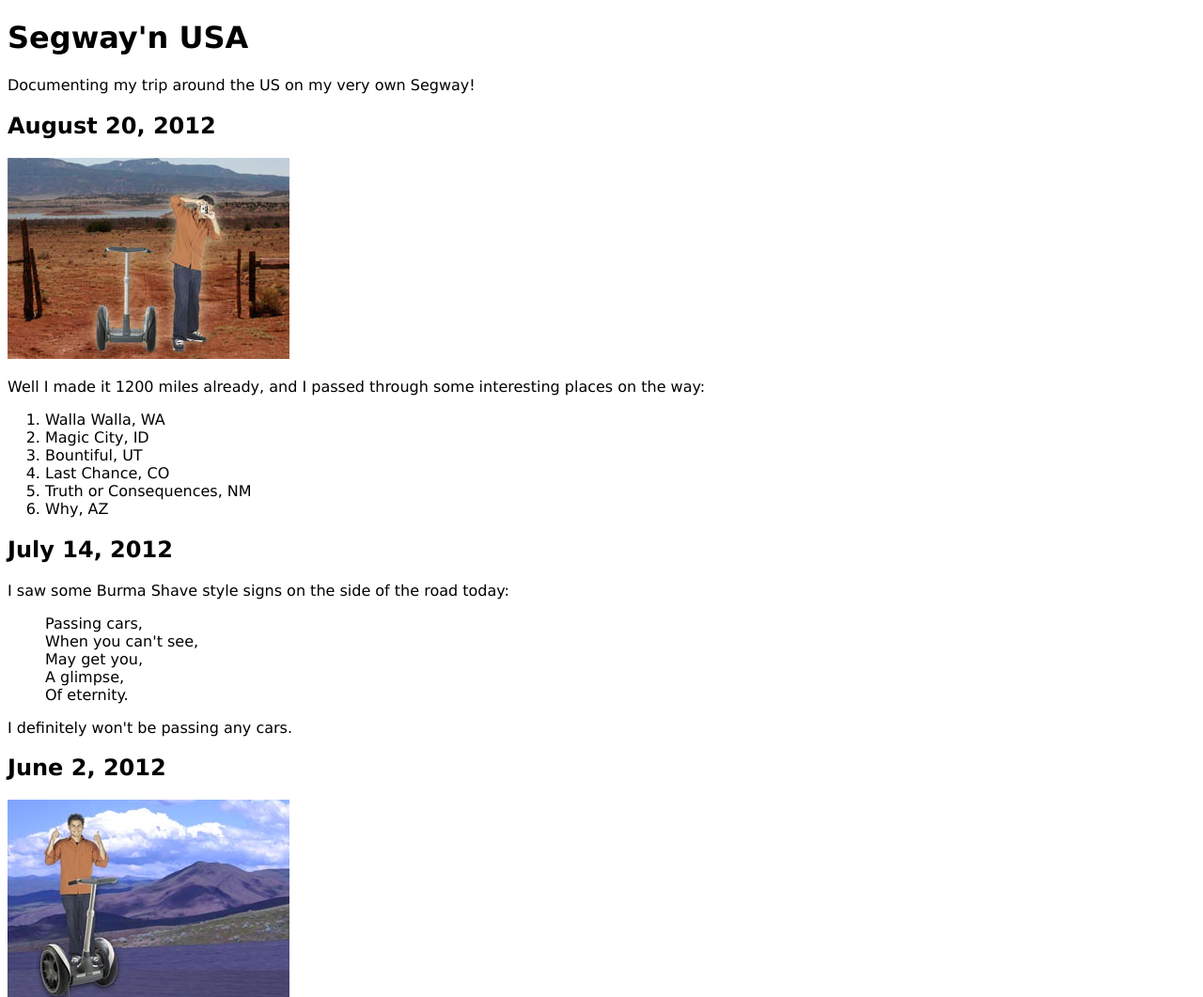
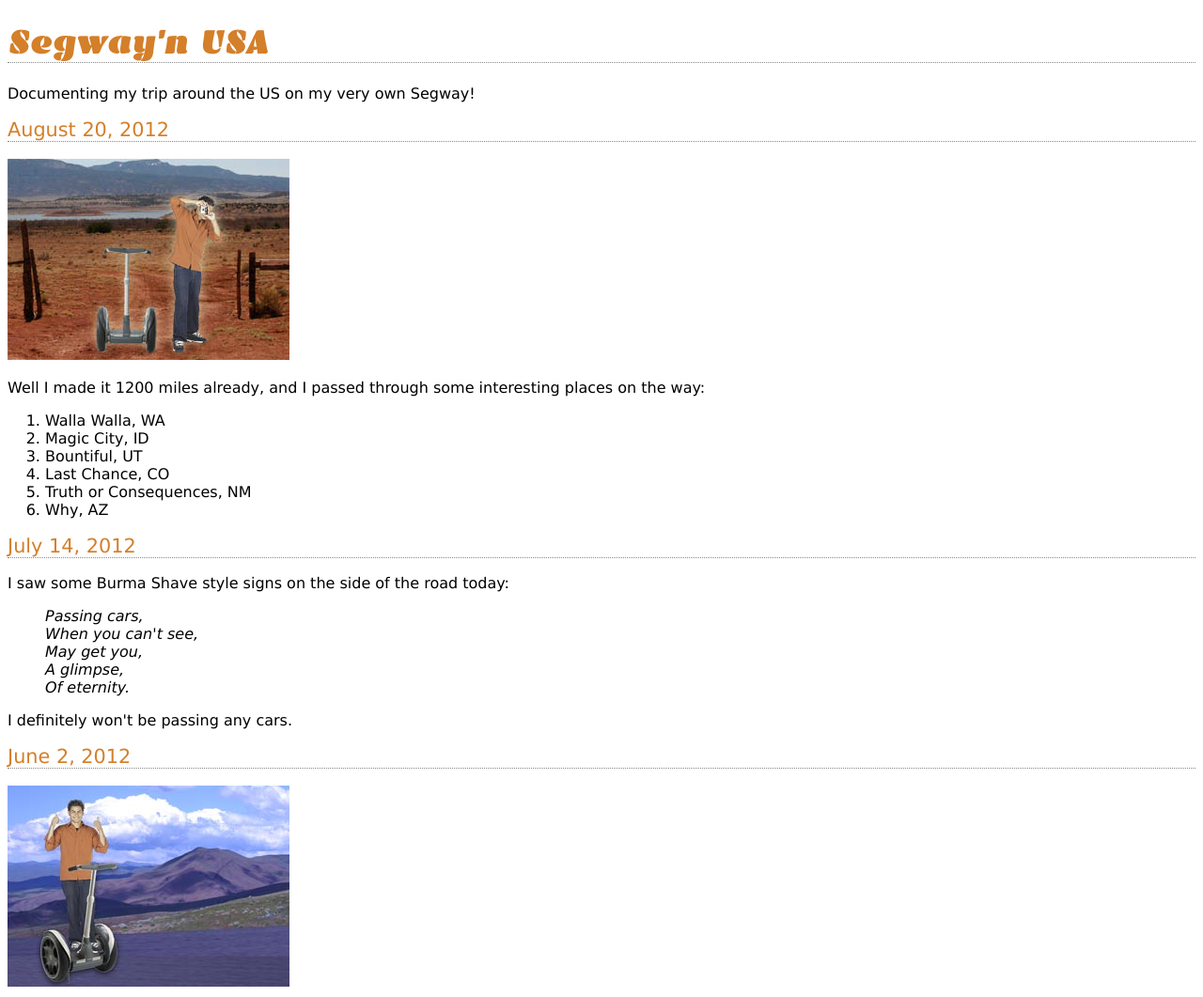
Before and after one commit to xGp35/HTML_CSS_Projects, a plain HTML site: page 06_Tonys_Journal_CSS/journal.html in a window 1280 px wide. Shown: the top 1061 px of the page at 94% size. Drawn offline with Linux system fonts and the light colour scheme; a web font is replaced by a local one.

Commit message:
tony journa basic styling csss with font changes color changes

```diff
--- a/06_Tonys_Journal_CSS/journal.css
+++ b/06_Tonys_Journal_CSS/journal.css
@@ -1,3 +1,30 @@
+@font-face {
+    font-family: "Emblema One";
+    src: url("https://cdn.jsdelivr.net/fontsource/fonts/emblema-one@5.3.0/latin-400-normal.woff2") format("woff2"),
+    url("fonts/EmblemaOne-Regular.ttf") format("truetype");
+}
+
 body {
     font-family: Verdana, Geneva, Tahoma, sans-serif;
+    font-size: medium;
 }
+
+h1, h2 {
+    color: #d47f2a;
+    border-bottom: thin dotted #888888;
+}
+
+
+h1 {
+    font-family: "Emblema One", sans-serif;
+    font-size: 220%;
+}
+
+h2 {
+    font-size: 130%;
+    font-weight: normal;
+}
+
+blockquote {
+    font-style: italic;
+}
--- a/06_Tonys_Journal_CSS/journal.html
+++ b/06_Tonys_Journal_CSS/journal.html
@@ -13,7 +13,7 @@
     </p>
 
     <h2>August 20, 2012</h2>
-    <img src="images/segway2.jpg">
+    <p><img src="images/segway2.jpg" alt="Me any my Segway in New Mexico"></p>
     <p>
       Well I made it 1200 miles already, and I passed
       through some interesting places on the way:
@@ -34,18 +34,20 @@
       road today:
     </p>
     <blockquote>
+      <p>
       Passing cars, <br>
       When you can't see, <br>
       May get you, <br>
       A glimpse, <br>
       Of eternity. <br>
+      </p>
     </blockquote>
     <p>
       I definitely won't be passing any cars.
     </p>
 
     <h2>June 2, 2012</h2>
-    <img src="images/segway1.jpg">
+    <p><img src="images/segway1.jpg" alt="The first day of the trip"></p>
     <p>
       My first day of the trip!  I can't believe I finally got
       everything packed and ready to go.  Because I'm on a Segway,
```
Also changed, not shown: 06_Tonys_Journal_CSS/fonts/EmblemaOne-Regular.ttf (added).
